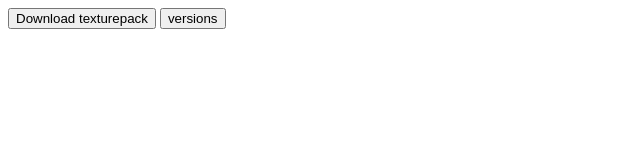
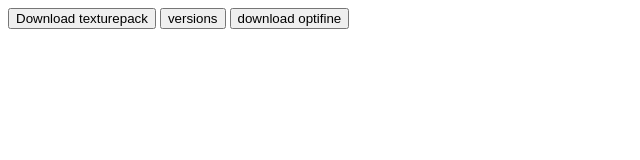
Before and after one commit to Elcoq/website, a plain HTML site: page index.html in a window 1280 px wide. Shown: the whole page, without its empty margins (0-640 px from the left). Drawn offline with Linux system fonts and the light colour scheme.

Commit message:
Update index.html

```diff
--- a/index.html
+++ b/index.html
@@ -8,5 +8,6 @@
 <body>
     <button>Download texturepack</button>
     <button>versions</button>
+    <button>download optifine</button>
 </body>
 </html>
```
